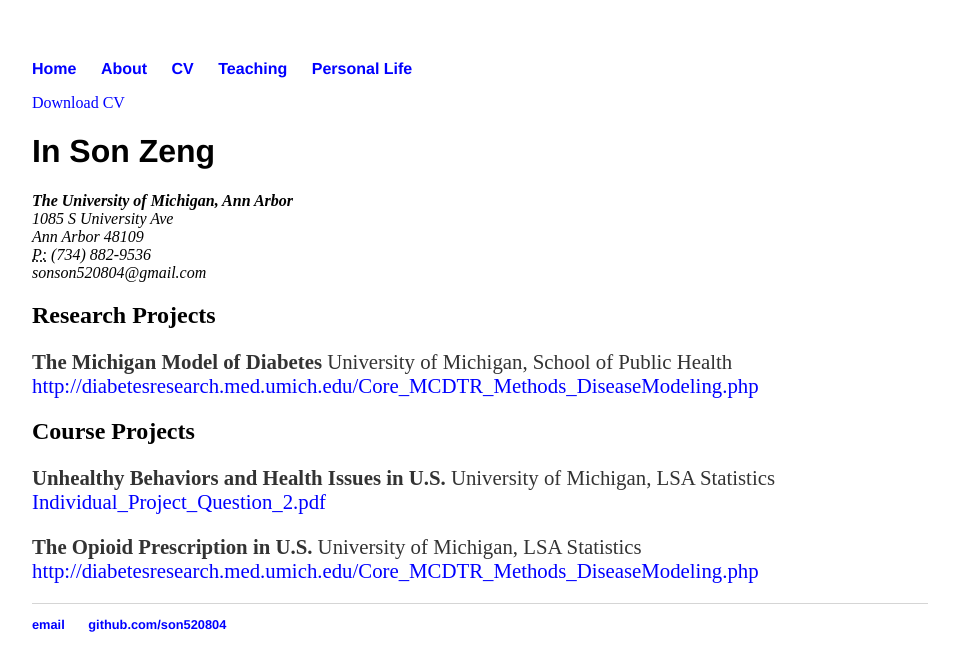
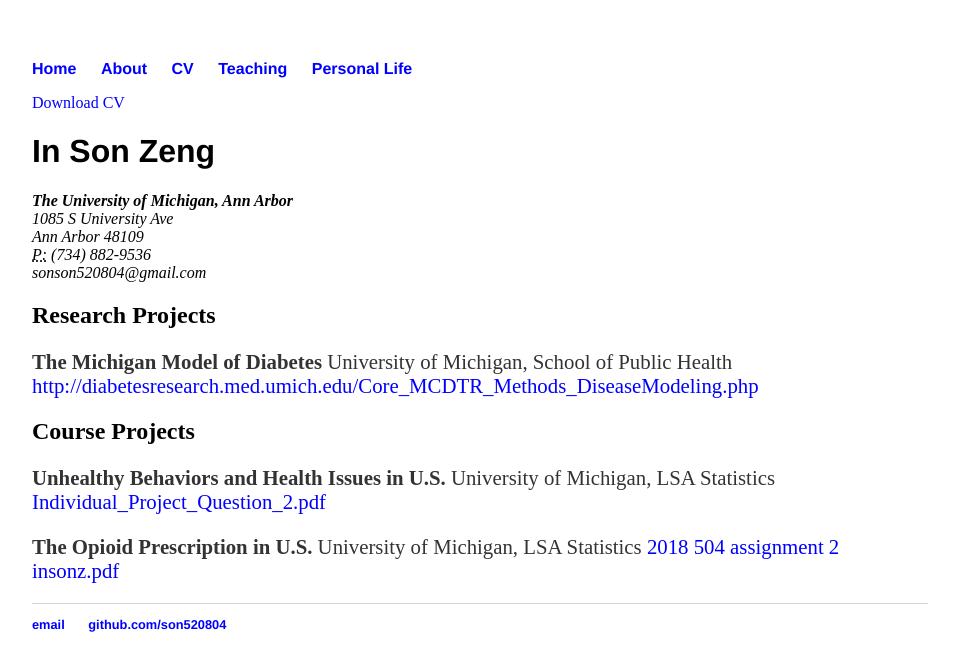
Before and after one commit to son520804/son520804.github.io, a Jekyll site: the page built from cv/index.html, in a window 1280 px wide. Shown: the top 671 px of the page, without its empty margins (160-1119 px from the left). Built offline with Jekyll 4.4.1, drawn with Linux system fonts in a browser that asks for light colours.

Commit message:
Update index.html

```diff
--- a/cv/index.html
+++ b/cv/index.html
@@ -20,7 +20,7 @@
 					<h2>Course Projects</h2>
 
 					<p><strong>Unhealthy Behaviors and Health Issues in U.S.</strong> University of Michigan, LSA Statistics <a href="#">Individual_Project_Question_2.pdf</a></p>
-					<p><strong>The Opioid Prescription in U.S.</strong> University of Michigan, LSA Statistics  <a href="#">http://diabetesresearch.med.umich.edu/Core_MCDTR_Methods_DiseaseModeling.php</a></p>
+					<p><strong>The Opioid Prescription in U.S.</strong> University of Michigan, LSA Statistics  <a href="#">2018 504 assignment 2 insonz.pdf</a></p>
 
 
 	</div>
```
